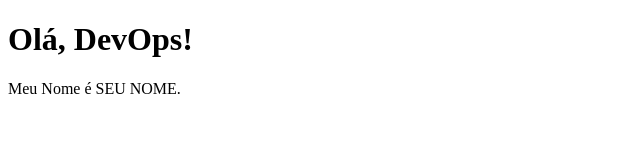
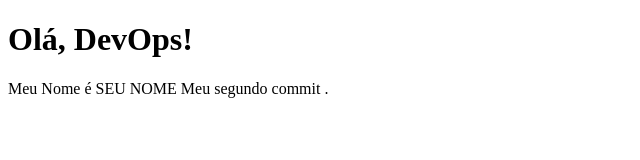
Before and after one commit to Edson120182/meu-primeiro-deovps, a plain HTML site: page index.html in a window 1280 px wide. Shown: the whole page, without its empty margins (0-640 px from the left). Drawn offline with Linux system fonts and the light colour scheme.

Commit message:
Meu segundo commit
Added a second paragraph to introduce the second commit.

```diff
--- a/index.html
+++ b/index.html
@@ -6,6 +6,10 @@
 </head>
 <body>
 <h1> Olá, DevOps! </h1> <p>Meu
-Nome é SEU NOME.</p>
+Nome é SEU NOME
+
+
+  Meu segundo commit
+  .</p>
 </body>
 </html>
```
